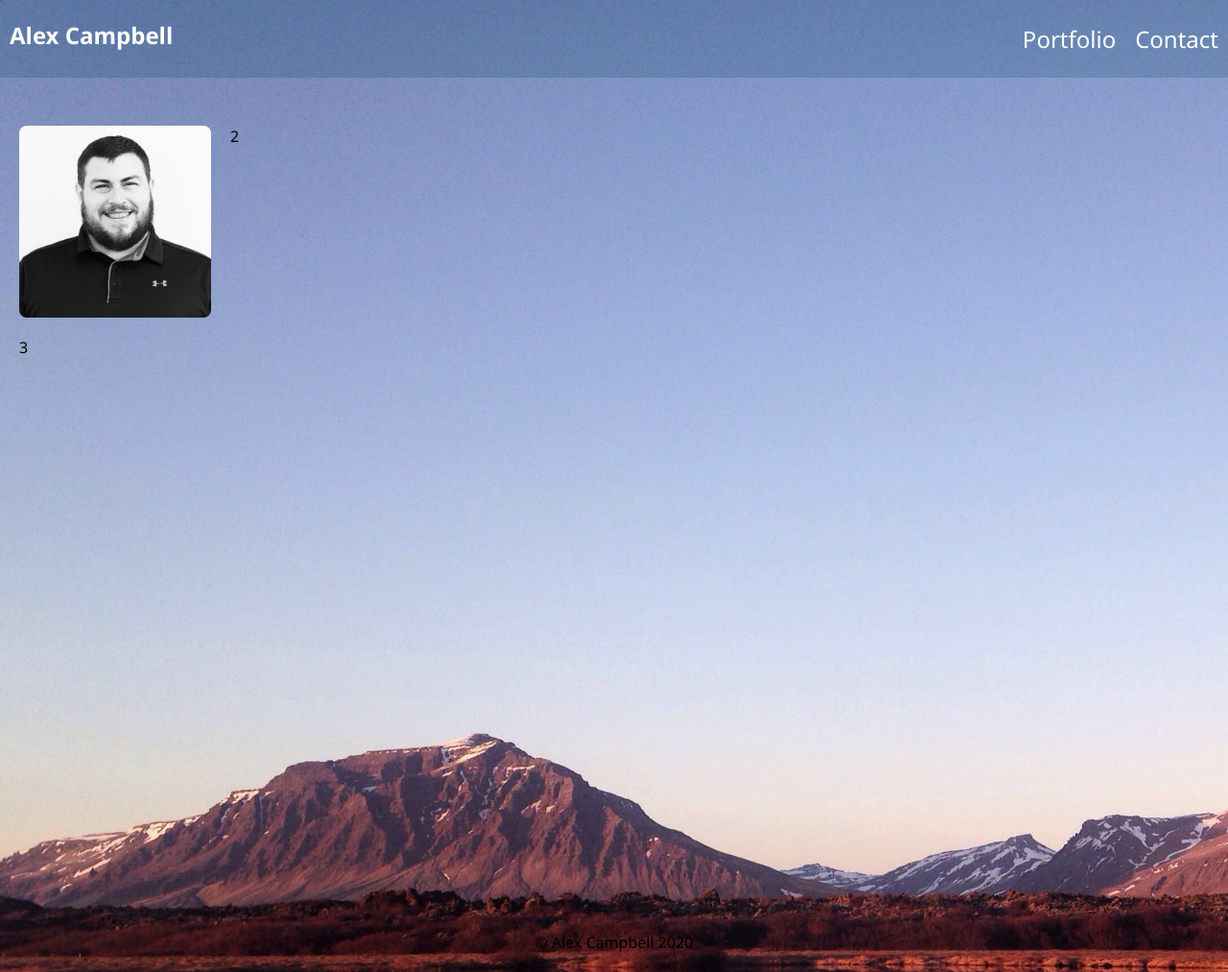
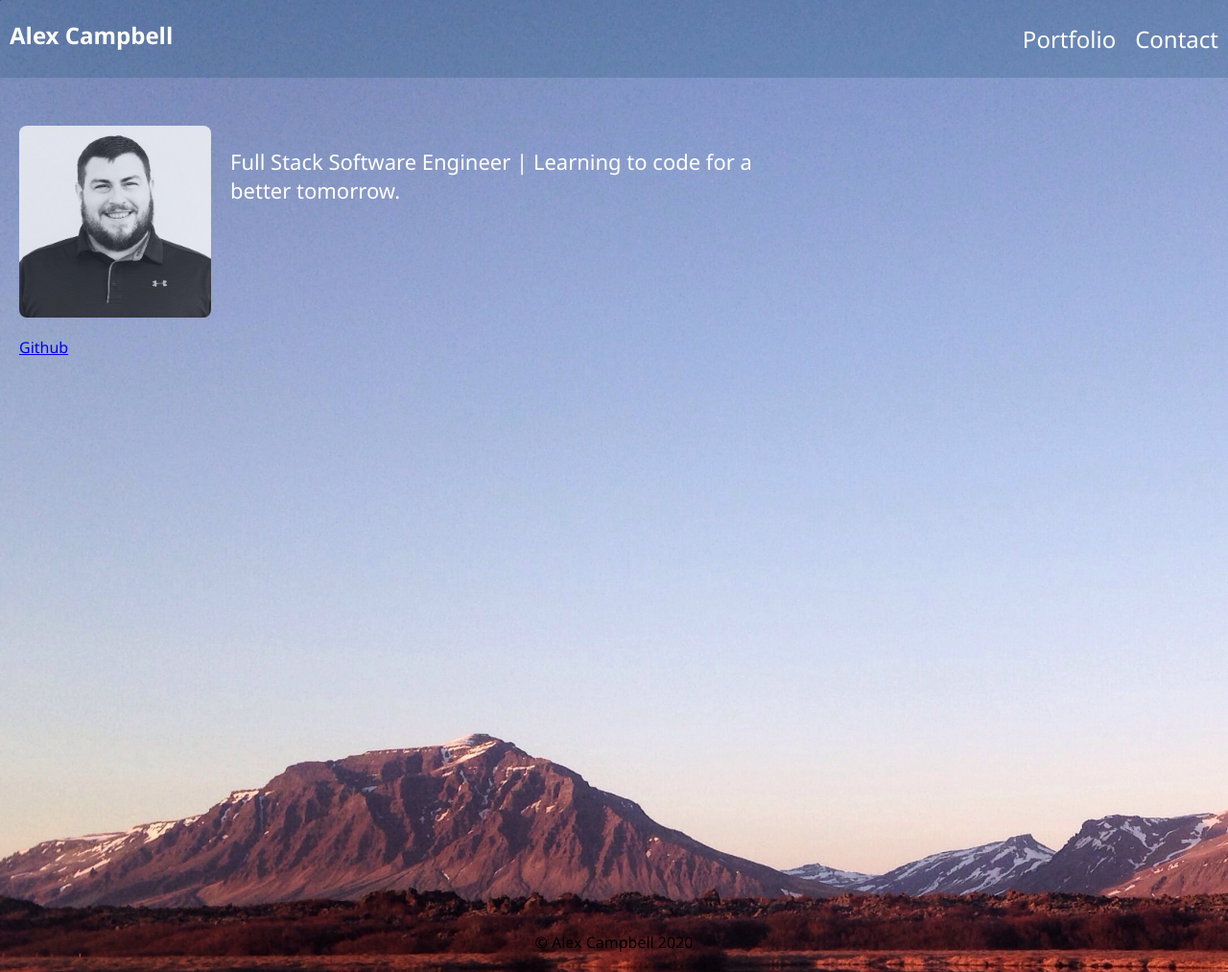
Before and after one commit to Alexbcampbell/Alex-Campbell-Portfolio, a React app: page /#/home in a window 1280 px wide. Shown: the whole page at 96% size. Built offline with nearby package versions, Linux system fonts and the light colour scheme; some packages are replaced by stand-ins of ours; no server answers.

Commit message:
added profile pic, bio and github link to landing page

```diff
--- a/src/Pages/ContactPage/ContactPage.js
+++ b/src/Pages/ContactPage/ContactPage.js
@@ -71,7 +71,7 @@ class ContactPage extends Component {
                     variant="h4"
                     component="h2"
                     gutterBottom
-                    className="h4"
+                    style={{ color: 'white' }}
                   >
                     Leave your contact information and I will get back to you as
                     soon as possible!
--- a/src/Pages/LandingPage/LandingPage.css
+++ b/src/Pages/LandingPage/LandingPage.css
@@ -9,12 +9,17 @@ body {
 }
 
 .profile {
+  opacity: 0.8;
   border-radius: 8px;
 }
 
+.item-bio {
+  color: white;
+  font-size: 22px;
+}
 .container {
   display: grid;
-  grid-template-columns: 200px 400px;
+  grid-template-columns: 200px 600px;
   grid-template-rows: 200px 500px;
   grid-gap: 20px;
 }
--- a/src/Pages/LandingPage/LandingPage.js
+++ b/src/Pages/LandingPage/LandingPage.js
@@ -12,8 +12,16 @@ class LandingPage extends Component {
         <div class="item">
           <img class="profile" src={alexPic} alt="black and white" />
         </div>
-        <div class="item">2</div>
-        <div class="item">3</div>
+        <div class="item-bio">
+          <p>
+            {' '}
+            Full Stack Software Engineer | Learning to code for a better
+            tomorrow.
+          </p>
+        </div>
+        <div class="item">
+          <a href="https://github.com/Alexbcampbell">Github</a>
+        </div>
       </div>
     );
   }
```
